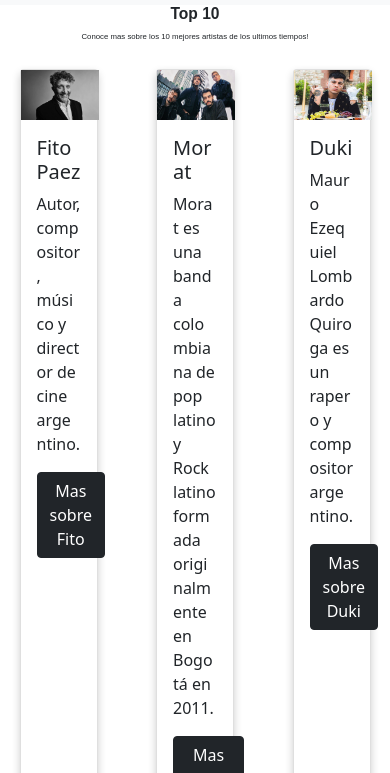
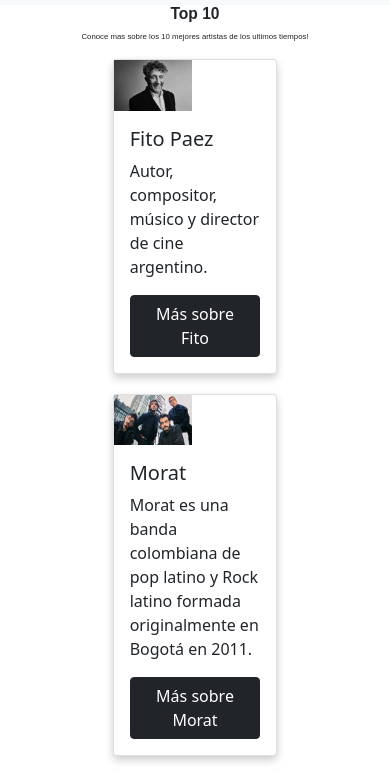
Before and after one commit to brunotenca/projectoprogweb, a plain HTML site: page artistas.html in a window 390 px wide. Shown: the part 51-824 px from the top of the page. Drawn offline with nearby package versions, Linux system fonts and the light colour scheme.

Commit message:
bruno tenca

```diff
--- a/artistas.html
+++ b/artistas.html
@@ -43,33 +43,35 @@
     <h1 class="titulo"><b>Top 10</b></h1>
     <h2 class="subtitulo">Conoce mas sobre los 10 mejores artistas de los ultimos tiempos!</h2>
 
-    <div class="containerr">
-      <div class="card" style="width: 20vw;">
+    <div class="container">
+      <div class="card">
         <img class="fotoCard" src="./images/fitopaez.webp" class="card-img-top" alt="">
         <div class="card-body">
           <h5 class="card-title">Fito Paez</h5>
           <p class="card-text">Autor, compositor, músico y director de cine argentino.</p>
-          <a href="./fito.html" class="btn btn-dark">Mas sobre Fito</a>
+          <a href="./fito.html" class="btn btn-dark">Más sobre Fito</a>
         </div>
       </div>
 
-      <div class="card" style="width: 20vw;">
+      <div class="card">
         <img class="fotoCard" src="./images/morat.jpg" class="card-img-top" alt="...">
         <div class="card-body">
           <h5 class="card-title">Morat</h5>
           <p class="card-text">Morat es una banda colombiana de pop latino y Rock latino formada originalmente en Bogotá en 2011.</p>
-          <a href="#" class="btn btn-dark">Mas sobre Morat</a>
+          <a href="#" class="btn btn-dark">Más sobre Morat</a>
         </div>
       </div>
 
-      <div class="card" style="width: 20vw;">
+      <div class="card">
         <img class="fotoCard" src="./images/duko.jpg" class="card-img-top" alt="...">
         <div class="card-body">
           <h5 class="card-title">Duki</h5>
           <p class="card-text">Mauro Ezequiel Lombardo Quiroga es un rapero y compositor argentino.</p>
-          <a href="#" class="btn btn-dark">Mas sobre Duki</a>
+          <a href="#" class="btn btn-dark">Más sobre Duki</a>
         </div>
       </div>
+    </div>
+
 
 
     </div>
--- /dev/null
+++ b/script.js
@@ -0,0 +1,2 @@
+let a = 0
+consolelog("esto es javaaaaaa")
--- a/style.css
+++ b/style.css
@@ -61,11 +61,32 @@
   background-color: #d57859; /* Cambia el color de fondo */
 }
 
-.containerr{
+.container {
   display: flex;
-  justify-content: space-between;
-  padding: 5vw;
+  flex-wrap: wrap;
+  justify-content: center;
 }
+
+.card {
+  width: 20vw;
+  margin: 10px;
+}
+
+@media (max-width: 768px) {
+  .card {
+    width: 45%; /* Ajusta el ancho según tus necesidades */
+  }
+}
+
+
+
+
+
+
+
+
+
+
 
 .fotoCard{
   width: 20vw;
```
Also changed, not shown: index.html (+1 -0 lines).
